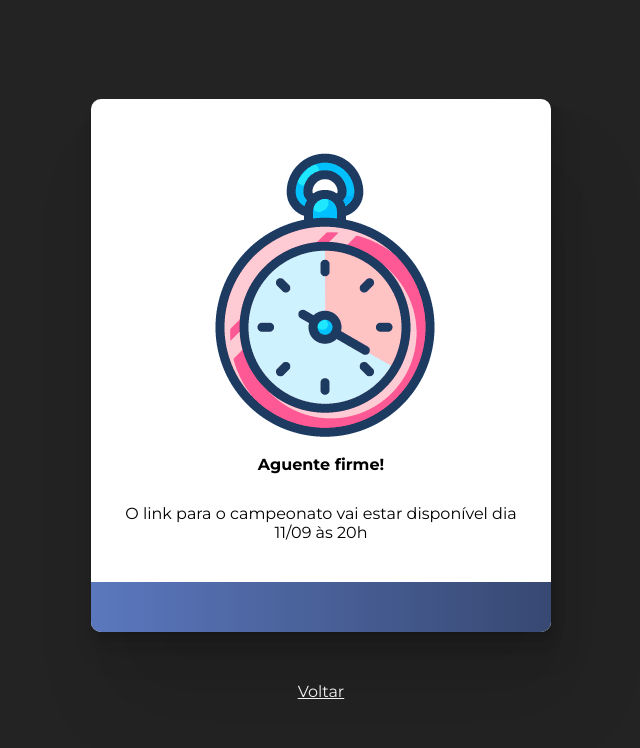
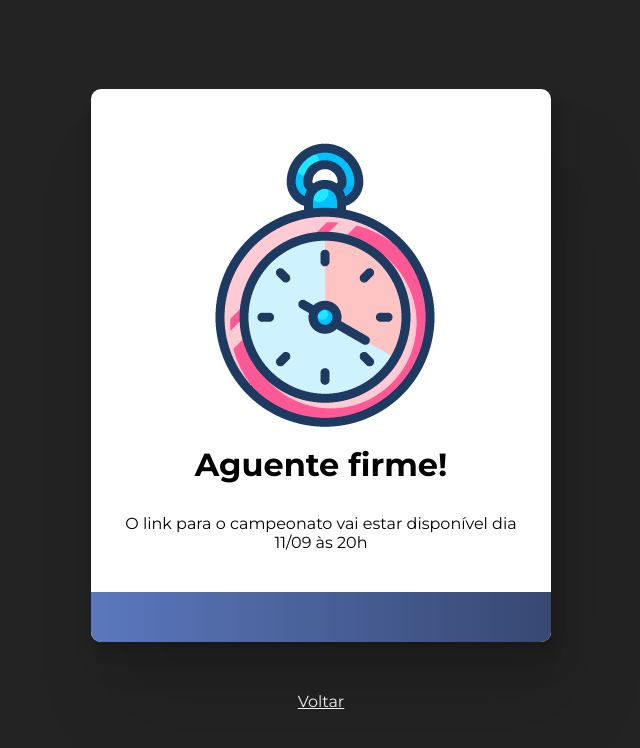
Before and after one commit to igorroc/cpu, a React (Vite) app: page /inscricao in a window 1280 px wide. Shown: the top 748 px of the page, without its empty margins (319-959 px from the left). Built offline with nearby package versions, Linux system fonts and the light colour scheme.

Commit message:
[fix]: Global font size

```diff
--- a/src/components/Global/GlobalStyles.tsx
+++ b/src/components/Global/GlobalStyles.tsx
@@ -5,7 +5,6 @@ const globalStyles = globalCss({
 		margin: 0,
 		padding: 0,
 		fontFamily: "Montserrat",
-		fontSize: "16px",
 	},
 	"@font-face": {
 		fontFamily: "Montserrat",
@@ -18,6 +17,7 @@ const globalStyles = globalCss({
 		backgroundSize: "100%",
 		color: "white",
 		overflowX: "hidden",
+		fontSize: "16px",
 	},
 
 	a: {
```
